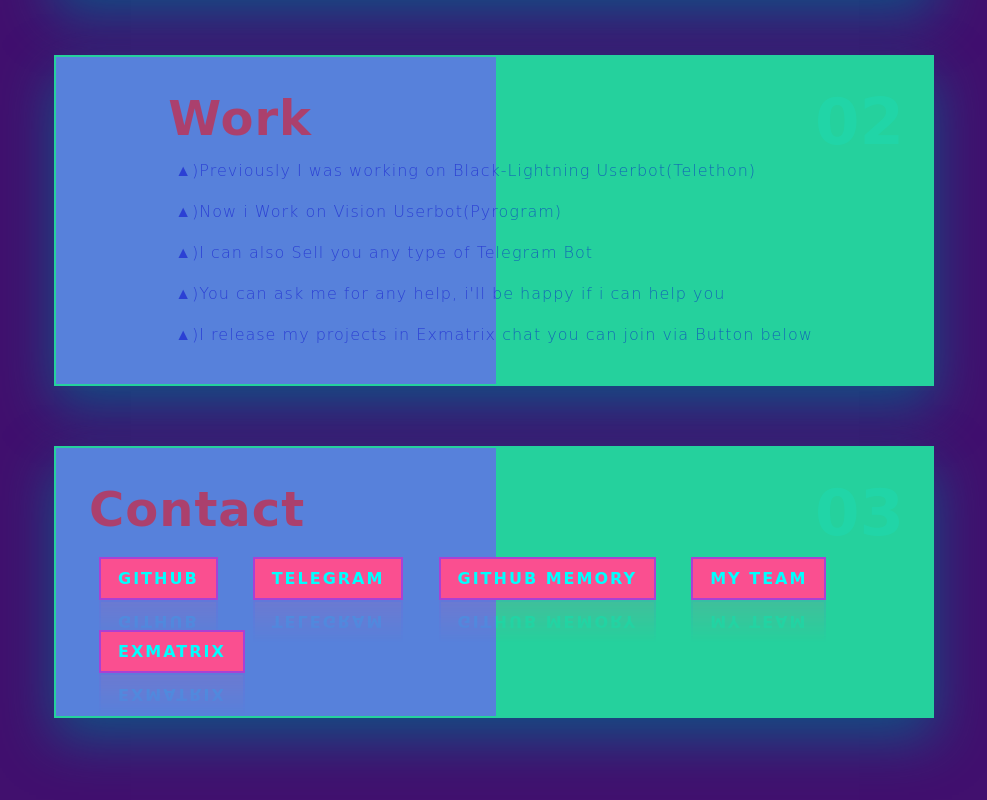
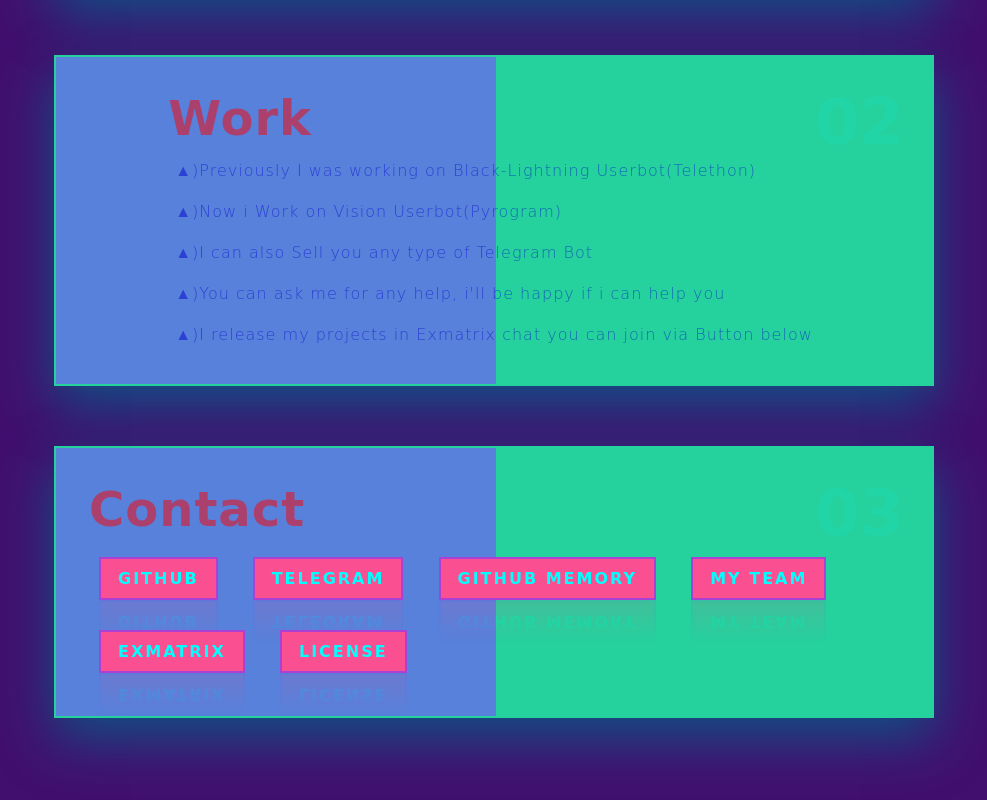
Before and after one commit to KeinShin/keinshin.github.io, a plain HTML site: page index.html in a window 1280 px wide. Shown: the part 645-1445 px from the top of the page, without its empty margins (146-1133 px from the left). Drawn offline with Linux system fonts and the light colour scheme.

Commit message:
Update index.html

```diff
--- a/index.html
+++ b/index.html
@@ -53,6 +53,8 @@
             <a href="https://www.gitmemory.com/KeinShin" class="" id="">Github Memory</a>
             <a href="https://github.com/TeamZeda">My Team</a>
             <a href="https://t.me/exmatrixchat">Exmatrix</a>
+            <a href="https://github.com/Paramatin-OP/LICENSE">LICENSE</a>
+
             </div>
         </div>
     </div>
```
